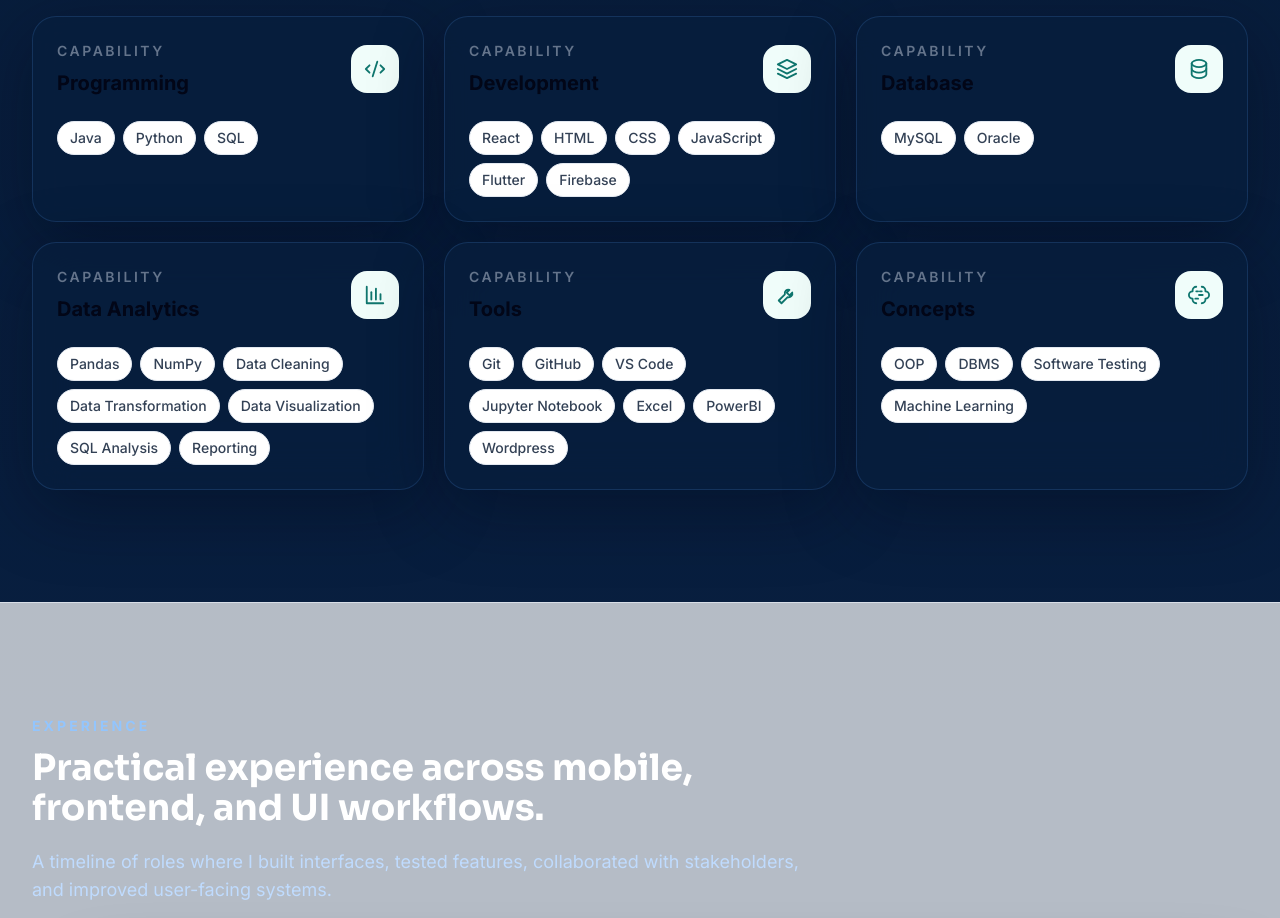
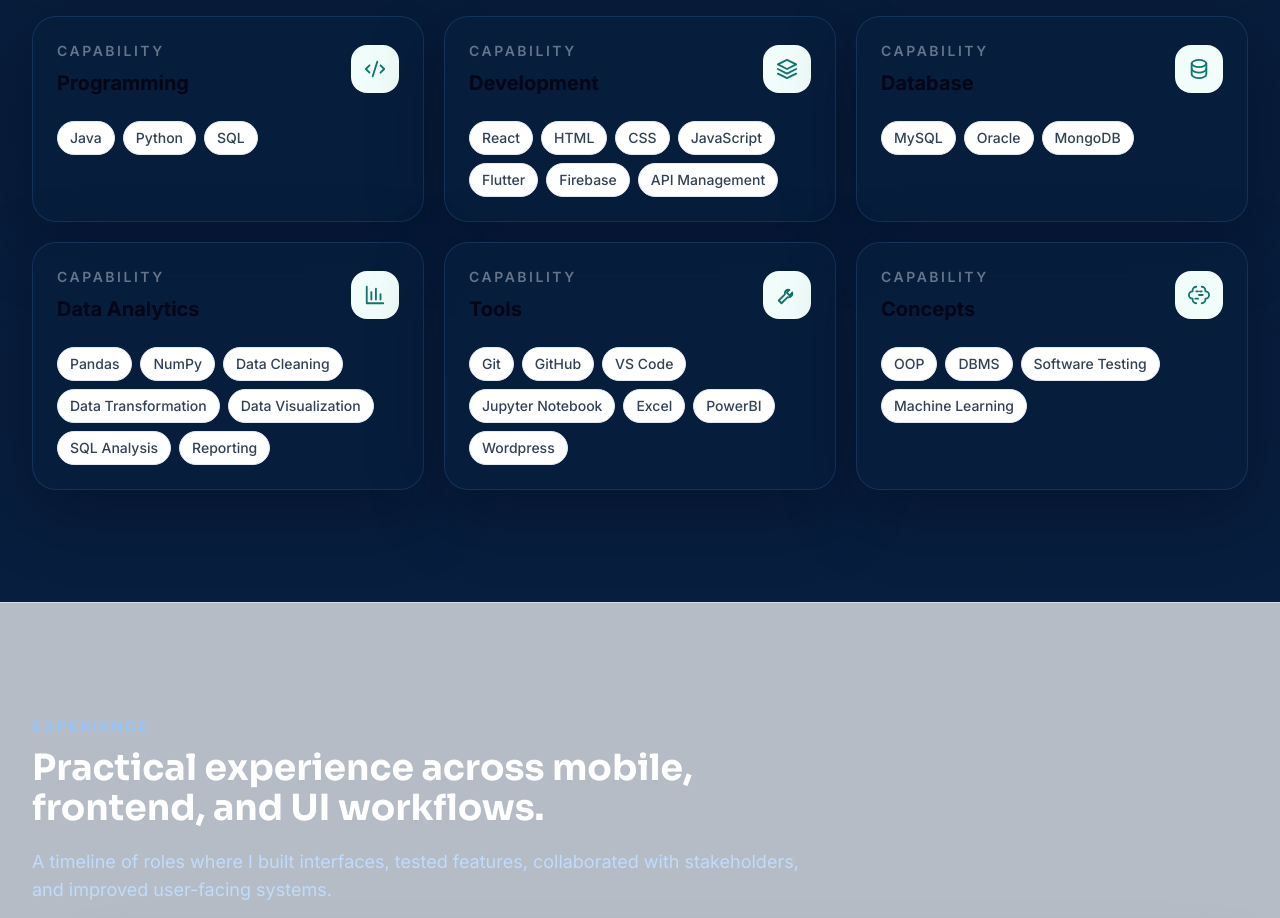
Before and after one commit to teamheaven/devesh-portfolio, a React (Vite) app: page / in a window 1280 px wide. Shown: the part 2080-2998 px from the top of the page. Built offline with nearby package versions, Linux system fonts and the light colour scheme.

Commit message:
Modify portfolio.js with new social links and skills
Updated social links and added new skills to the portfolio.

```diff
--- a/src/data/portfolio.js
+++ b/src/data/portfolio.js
@@ -19,15 +19,15 @@ import {
 } from "../icons.jsx";
 
 export const socials = [
-  { label: "GitHub", href: "https://github.com/", icon: Github },
-  { label: "LinkedIn", href: "https://www.linkedin.com/", icon: Linkedin },
+  { label: "GitHub", href: "https://github.com/teamheaven/", icon: Github },
+  { label: "LinkedIn", href: "https://www.linkedin.com/in/devesh-naik1003", icon: Linkedin },
   { label: "Email", href: "mailto:deveshnaik1003@gmail.com", icon: Mail }
 ];
 
 export const skills = [
   { title: "Programming", icon: Code2, items: ["Java", "Python", "SQL"] },
-  { title: "Development", icon: Layers3, items: ["React", "HTML", "CSS", "JavaScript", "Flutter", "Firebase"] },
-  { title: "Database", icon: Database, items: ["MySQL", "Oracle"] },
+  { title: "Development", icon: Layers3, items: ["React", "HTML", "CSS", "JavaScript", "Flutter", "Firebase", "API Management"] },
+  { title: "Database", icon: Database, items: ["MySQL", "Oracle", "MongoDB"] },
   {
     title: "Data Analytics",
     icon: BarChart3,
```
